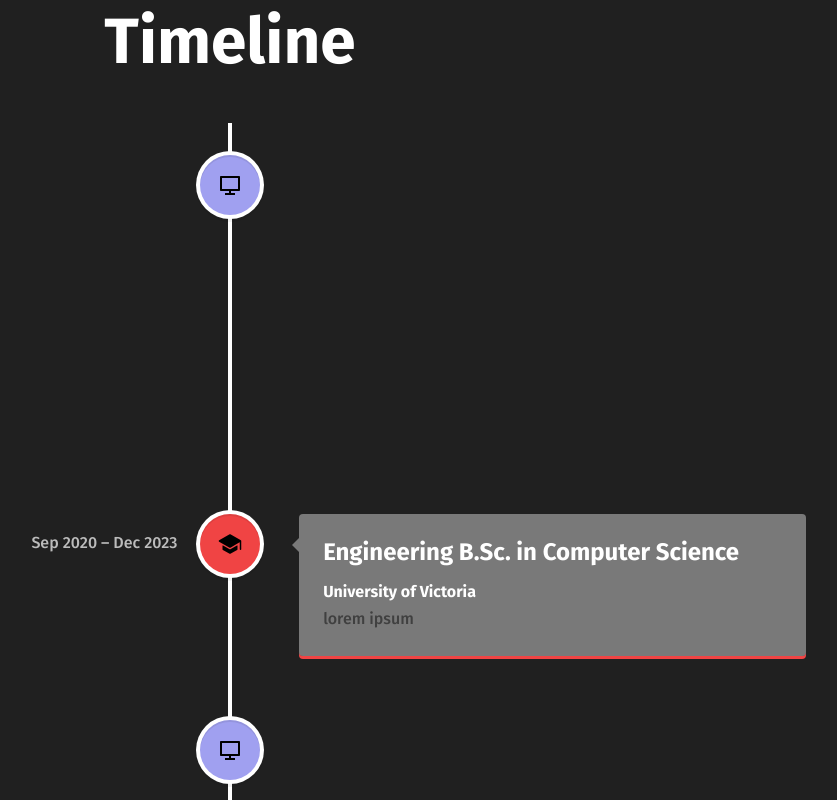
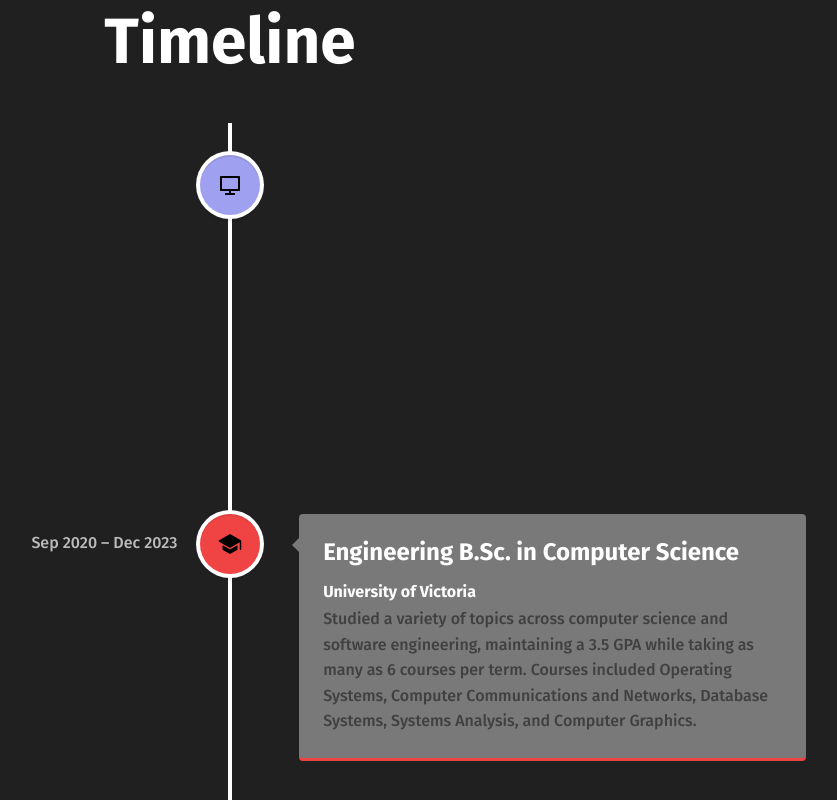
Before and after one commit to sebbooth/sebbooth.github.io, a React (Vite) app: page / in a window 1280 px wide. Shown: the part 1560-2360 px from the top of the page, without its empty margins (410-1247 px from the left). Built offline with nearby package versions, Linux system fonts and the light colour scheme; a web font is replaced by a local one.

Commit message:
Modified content

```diff
--- a/src/components/Contact/Contact.jsx
+++ b/src/components/Contact/Contact.jsx
@@ -33,10 +33,10 @@
     <div className="Contact" id="Contact">
       <div>
         <h1>Contact Me</h1>
-        <a href="https://github.com/sebbooth">
+        <a href="https://github.com/sebbooth" target="_blank">
           <FaGithub />
         </a>
-        <a href="https://www.linkedin.com/in/sebbooth">
+        <a href="https://www.linkedin.com/in/sebbooth" target="_blank">
           <FaLinkedin />
         </a>
         <br />
--- a/src/components/Hero/Hero.jsx
+++ b/src/components/Hero/Hero.jsx
@@ -29,10 +29,10 @@
             isDarkMode ? "hero-links dark-icons" : "hero-links light-icons"
           }
         >
-          <a href="https://github.com/sebbooth">
+          <a href="https://github.com/sebbooth" target="_blank">
             <FaGithub />
           </a>
-          <a href="https://www.linkedin.com/in/sebbooth">
+          <a href="https://www.linkedin.com/in/sebbooth" target="_blank">
             <FaLinkedin />
           </a>
         </div>
--- a/src/components/Preloader/Preloader.jsx
+++ b/src/components/Preloader/Preloader.jsx
@@ -4,12 +4,12 @@
   return (
     <div className="preloader-container">
       <h1>Loading...</h1>
+
       <h5>This may or may not just be a timed animation</h5>
-      <h5>Hopefully everything loads in time 🙃</h5>
-      <h6>
-        Real loader coming soon when I figure out how to tell when a Spline
-        component actually renders.
-      </h6>
+      <h5>Let's hope everything loads in time 🙃</h5>
+      <div>
+        <div>3...2...1...</div>
+      </div>
     </div>
   );
 };
--- a/src/components/Preloader/Preloader.scss
+++ b/src/components/Preloader/Preloader.scss
@@ -13,6 +13,17 @@
   position: fixed;
   width: 100vw;
   z-index: 999;
+
+  div {
+    display: inline-block;
+    width: fit-content;
+
+    div {
+      animation: countdown steps(3) 4s 1;
+      overflow: hidden;
+      width: 100%;
+    }
+  }
 }
 @keyframes shrink {
   0% {
@@ -25,3 +36,11 @@
     max-height: 0vh;
   }
 }
+@keyframes countdown {
+  0% {
+    width: 0%;
+  }
+  100% {
+    width: 100%;
+  }
+}
--- a/src/data/projects.json
+++ b/src/data/projects.json
@@ -1,4 +1,14 @@
 [
+  {
+    "id": 0,
+    "title": "This Portfolio",
+    "description": "A (fairly) responsive portfolio website with 3D elements, light/dark themes, and a client-side mailing system through EmailJS. Built with Javascript, Sass, React, and a bunch of additional packages.",
+    "images": ["portfolio.png"],
+    "techStack": ["React", "Javascript", "Sass"],
+    "links": {
+      "codeRepo": "https://github.com/sebbooth/sebbooth.github.io"
+    }
+  },
   {
     "id": 1,
     "title": "OpenGL Demo Framework",
@@ -22,7 +32,7 @@
   {
     "id": 3,
     "title": "Creativity Support Tools",
-    "description": "Portfolio of work done for my class, CSC485E; \"Topics in Systems: Creativity Support Tools.\" Features a series of projects based around tangible user interfaces and supporting creative processes.",
+    "description": "Portfolio of work done for my class, CSC485E; \"Topics in Systems: Creativity Support Tools.\" Features a series of projects based around tangible user interfaces and supporting creative processes. The linked website includes detailed project reports, with code, schematics, as well as some video demos.",
     "images": ["creativitySupport.png"],
     "techStack": ["Python", "Arduino", "Electronics"],
     "links": {
--- a/src/data/timeline.json
+++ b/src/data/timeline.json
@@ -1,7 +1,7 @@
 [
   {
     "id": 1,
-    "title": "Software Developer – AI Trainer",
+    "title": "AI Trainer - Software Development",
     "location": "DataAnnotation",
     "description": "I generate diverse coding challenges to train AI chatbots, covering multiple programming paradigms and languages such as Python, C++, JavaScript, and React, while also crafting clear and accurate responses to simulate real-world coding interactions and conducting comprehensive assessments of AI-generated code for accuracy, efficiency, and adherence to requirements.",
     "date": "Jan 2024 - Present",
@@ -11,7 +11,7 @@
     "id": 2,
     "title": "Engineering B.Sc. in Computer Science",
     "location": "University of Victoria",
-    "description": "lorem ipsum",
+    "description": "Studied a variety of topics across computer science and software engineering, maintaining a 3.5 GPA while taking as many as 6 courses per term. Courses included Operating Systems, Computer Communications and Networks, Database Systems, Systems Analysis, and Computer Graphics.",
     "date": "Sep 2020 – Dec 2023",
     "icon": "school"
   },
```
Also changed, not shown: public/assets/images/projects/portfolio.png (added), src/data/about.json (deleted).
